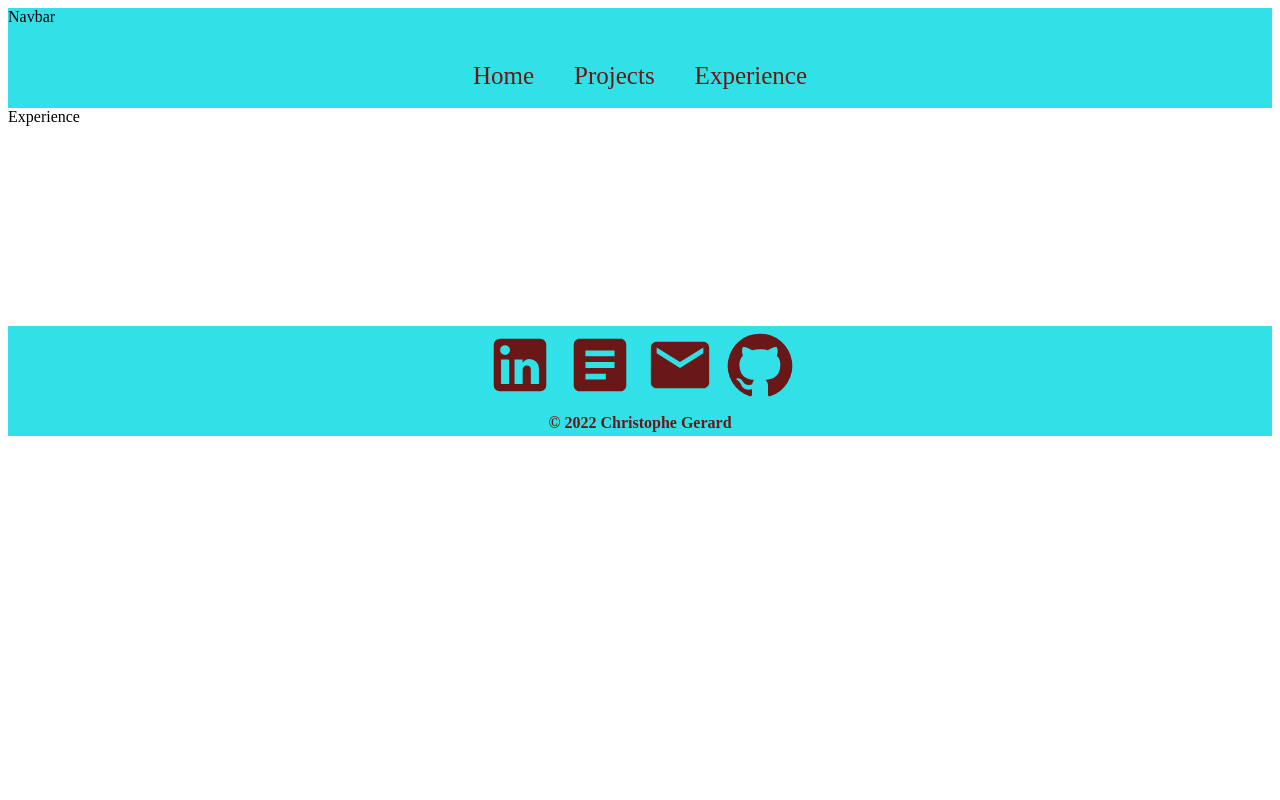
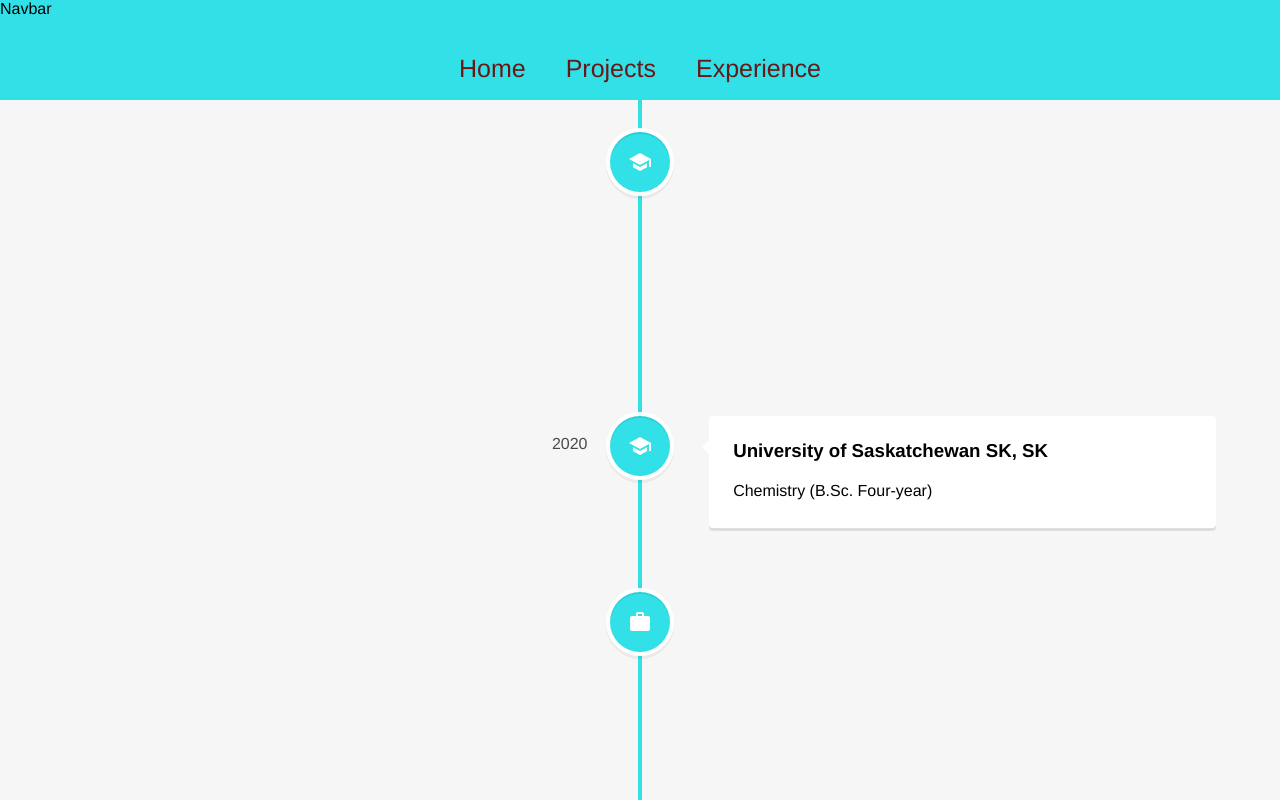
Before and after one commit to Flawlessgod/portfolio, a React (Create React App) app: page /portfolio/experience in a window 1280 px wide. Shown: the top 800 px of the page. Built offline with nearby package versions, Linux system fonts and the light colour scheme.

Commit message:
add experience timeline

```diff
--- a/package.json
+++ b/package.json
@@ -18,6 +18,7 @@
     "react-dom": "^18.2.0",
     "react-router-dom": "^6.4.4",
     "react-scripts": "5.0.1",
+    "react-vertical-timeline-component": "^3.5.2",
     "web-vitals": "^2.1.4"
   },
   "scripts": {
--- a/src/App.css
+++ b/src/App.css
@@ -1,38 +1,13 @@
 .App {
-  text-align: center;
+  width: 100%;
+  height: auto;
+  display: flex;
+  flex-direction: column;
+  font-family: Helvetica;
+  background-color: #f0f0f094;
 }
 
-.App-logo {
-  height: 40vmin;
-  pointer-events: none;
+body {
+  padding: 0;
+  margin: 0;
 }
-
-@media (prefers-reduced-motion: no-preference) {
-  .App-logo {
-    animation: App-logo-spin infinite 20s linear;
-  }
-}
-
-.App-header {
-  background-color: #282c34;
-  min-height: 100vh;
-  display: flex;
-  flex-direction: column;
-  align-items: center;
-  justify-content: center;
-  font-size: calc(10px + 2vmin);
-  color: white;
-}
-
-.App-link {
-  color: #61dafb;
-}
-
-@keyframes App-logo-spin {
-  from {
-    transform: rotate(0deg);
-  }
-  to {
-    transform: rotate(360deg);
-  }
-}
--- a/src/App.jsx
+++ b/src/App.jsx
@@ -8,7 +8,7 @@ import Footer from "./components/Footer";
 
 function App() {
   return (
-    <>
+    <div className="App">
       <Router>
         <Navbar />
         <Routes>
@@ -18,7 +18,7 @@ function App() {
         </Routes>
         <Footer />
       </Router>
-    </>
+    </div>
   );
 }
 
--- a/src/pages/Experience.jsx
+++ b/src/pages/Experience.jsx
@@ -1,7 +1,84 @@
 import React from "react";
+import "../styles/Experience.css";
+
+import {
+  VerticalTimeline,
+  VerticalTimelineElement,
+} from "react-vertical-timeline-component";
+import "react-vertical-timeline-component/style.min.css";
+import SchoolIcon from "@material-ui/icons/School";
+import WorkIcon from "@material-ui/icons/Work";
 
 function Experience() {
-  return <div>Experience</div>;
+  return (
+    <div className="experience">
+      <VerticalTimeline lineColor="#31e1e7">
+        {/* first experience */}
+        <VerticalTimelineElement
+          className="vertical-timeline-element--education"
+          date="2012"
+          iconStyle={{ background: "#31e1e7", color: "#fff" }}
+          icon={<SchoolIcon />}
+        >
+          <div className="paragraph">
+            <h3 className="vertical-timeline-element-title">
+              Walter Murray Sk, SK{" "}
+            </h3>
+            <p> French Immersion High Honours. </p>
+            <p>
+              {" "}
+              WMCI Invitational Math Team Challenge 1st place award (3 members
+              to a team, province wide).{" "}
+            </p>
+            <p> First place Singles in City Badminton. </p>
+          </div>
+        </VerticalTimelineElement>
+
+        {/* second experience */}
+        <VerticalTimelineElement
+          className="vertical-timeline-element--education"
+          date="2020"
+          iconStyle={{ background: "#31e1e7", color: "#fff" }}
+          icon={<SchoolIcon />}
+        >
+          <h3 className="vertical-timeline-element-title">
+            University of Saskatchewan SK, SK{" "}
+          </h3>
+          <p> Chemistry (B.Sc. Four-year)</p>
+        </VerticalTimelineElement>
+
+        {/* third experience */}
+        <VerticalTimelineElement
+          className="vertical-timeline-element--education"
+          date="2020"
+          iconStyle={{ background: "#31e1e7", color: "#fff" }}
+          icon={<WorkIcon />}
+        >
+          <h3 className="vertical-timeline-element-title">Kelowna Bc, Ca </h3>
+          <p> Quality Assurance</p>
+          <p>
+            Maintainance of facility (Chemical instruments maintenance,
+            lighting, heating, humidity). Documentation of SOP to Provincial and
+            Federal standards. Involved in all organizational aspects of plant
+            growth and harvesting.{" "}
+          </p>
+        </VerticalTimelineElement>
+
+        {/* fourth experience */}
+        <VerticalTimelineElement
+          className="vertical-timeline-element--education"
+          date="2020"
+          iconStyle={{ background: "#31e1e7", color: "#fff" }}
+          icon={<SchoolIcon />}
+        >
+          <h3 className="vertical-timeline-element-title">
+            University of Saskatchewan SK, SK{" "}
+          </h3>
+          <p> Computer Science (B.Sc. Four-year)</p>
+        </VerticalTimelineElement>
+      </VerticalTimeline>
+    </div>
+  );
 }
 
 export default Experience;
```
Also changed, not shown: src/styles/Experience.css (added), 1 other file (tests, documents, lock files or other folders).
